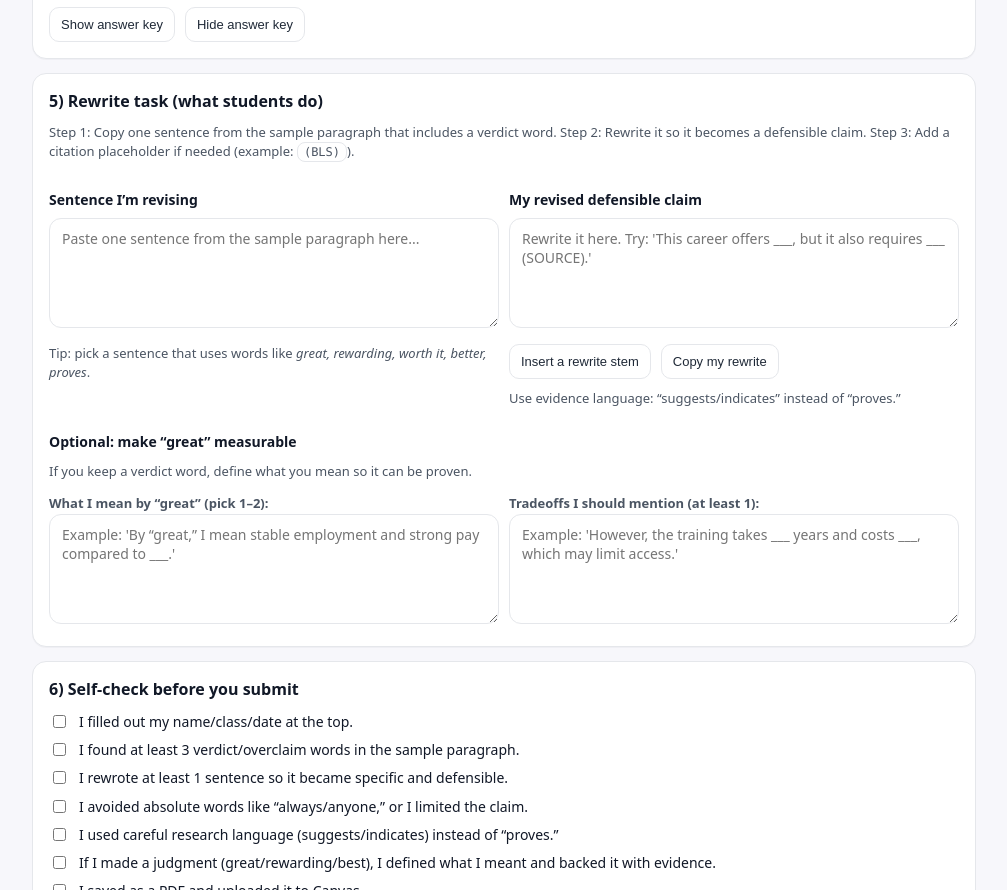
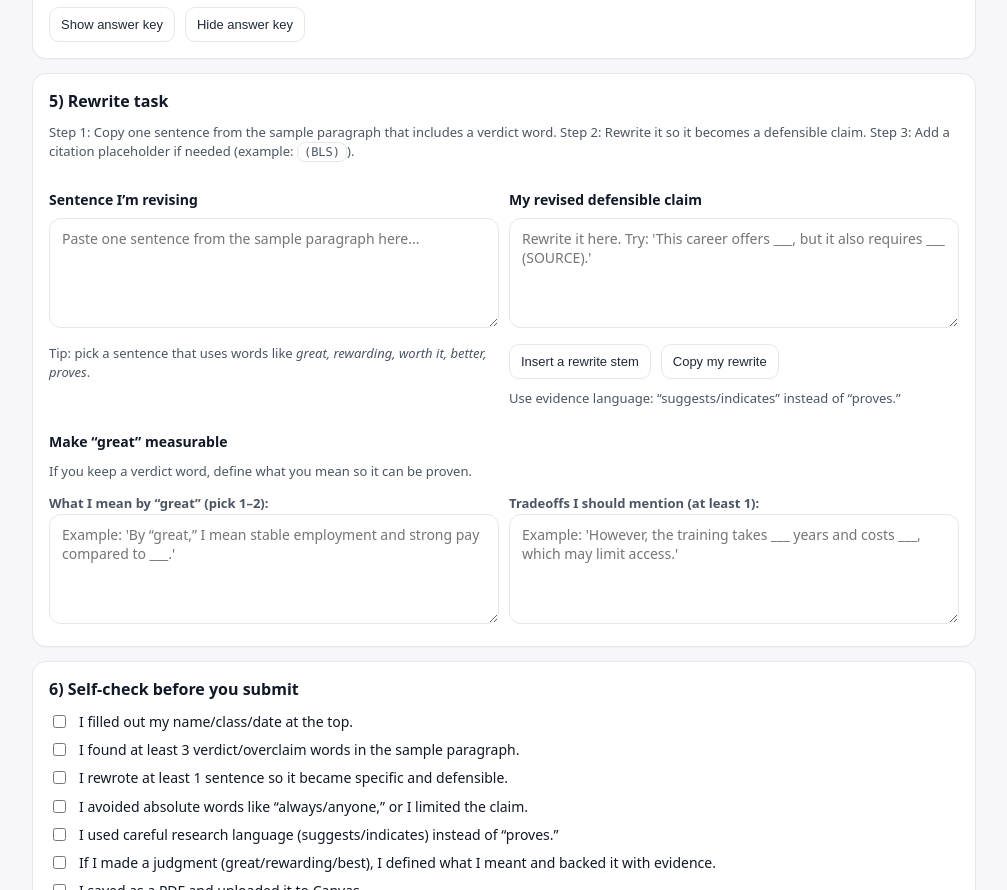
Before and after one commit to Engl101PracticePages/Overconfident-Conclusions, a plain HTML site: page index.html in a window 1280 px wide. Shown: the part 2518-3408 px from the top of the page, without its empty margins (136-1143 px from the left). Drawn offline with Linux system fonts and the light colour scheme.

Commit message:
Update index.html

```diff
--- a/index.html
+++ b/index.html
@@ -471,7 +471,7 @@
     </section>
 
     <section class="card" id="rewrite" style="margin-top:14px">
-      <h2>5) Rewrite task (what students do)</h2>
+      <h2>5) Rewrite task</h2>
       <p class="small">
         Step 1: Copy one sentence from the sample paragraph that includes a verdict word.
         Step 2: Rewrite it so it becomes a defensible claim.
@@ -495,7 +495,7 @@
         </div>
       </div>
 
-      <h3 style="margin-top:14px">Optional: make “great” measurable</h3>
+      <h3 style="margin-top:14px">Make “great” measurable</h3>
       <p class="small">If you keep a verdict word, define what you mean so it can be proven.</p>
       <div class="two">
         <div>
```
